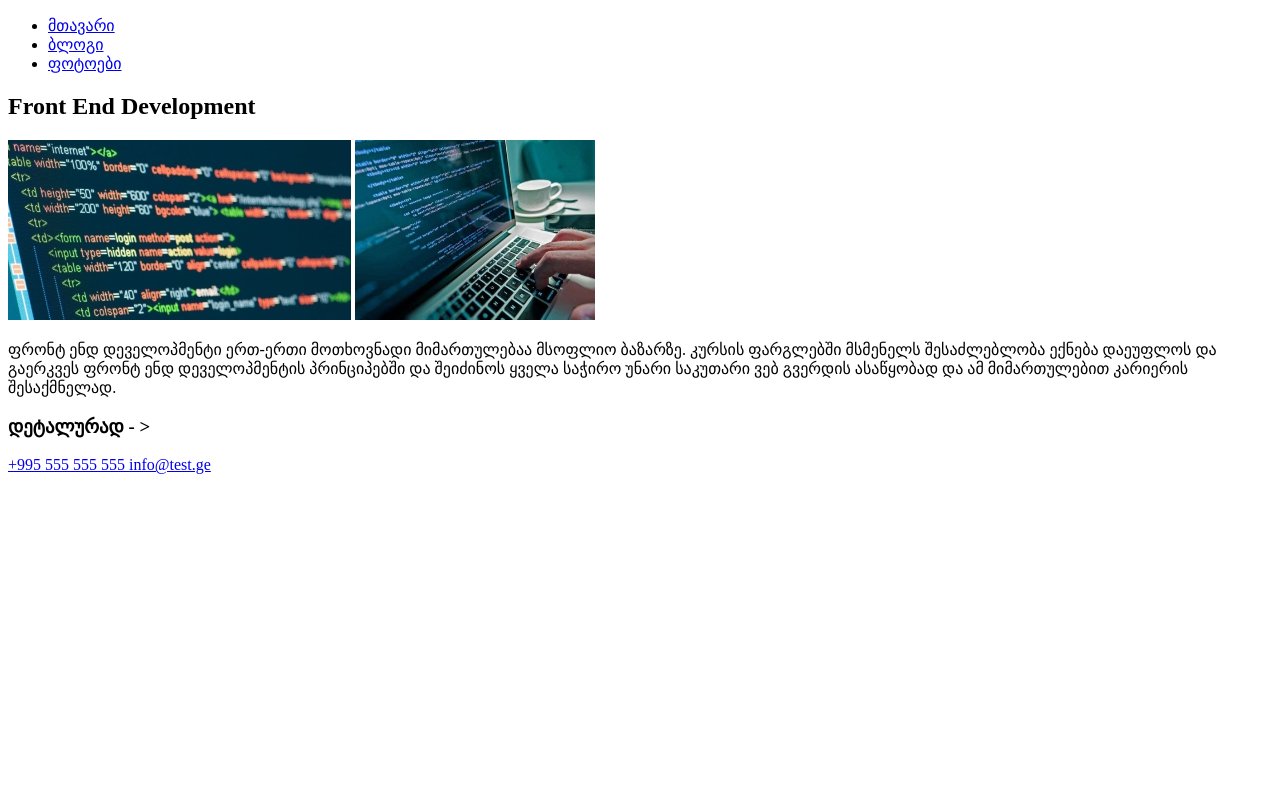
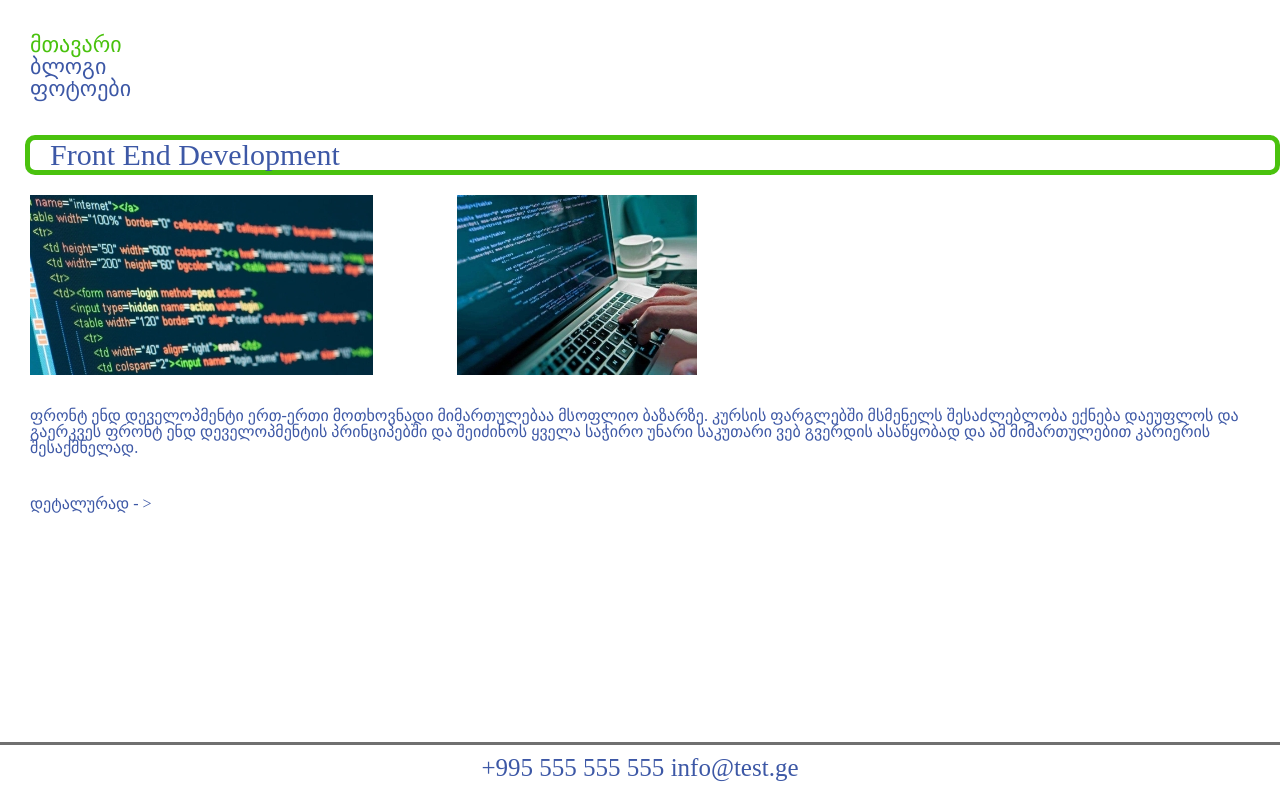
Before and after one commit to giotoda/Homework5, a plain HTML site: page index.html in a window 1280 px wide. Drawn offline with Linux system fonts and the light colour scheme.

Commit message:
add reset.css

```diff
--- a/index.html
+++ b/index.html
@@ -2,13 +2,15 @@
 <html>
     <head>
         <title>Front End Development</title>
+        <link rel="stylesheet" href="reset.css">
+        <link rel="stylesheet" href="style.css">
     </head>
-    <body>
-      <section>
+    <body class="all-coll">
+      <section class="nav-bar">
           <nav>
               <ul>
                   <li>
-                      <a href="#">მთავარი</a>
+                      <a class="a-collor" href="#">მთავარი</a>
                   </li>
                   <li>
                       <a href="#">ბლოგი</a>
@@ -21,15 +23,17 @@
       </section>
       <section>
           <h1>Front End Development</h1>
-          <img src="images/03965029-6f09-4c96-b82b-8c9b2a789d24.jpg" alt="image">
-          <img src="images/Bill-Gates-recommends-these-online-free-resources-to-learn-coding.jpg" alt="image">
-          <p>ფრონტ ენდ დეველოპმენტი ერთ-ერთი მოთხოვნადი მიმართულებაა მსოფლიო ბაზარზე. კურსის ფარგლებში მსმენელს
+          <img class="images" src="images/03965029-6f09-4c96-b82b-8c9b2a789d24.jpg" alt="image">
+          <img class="images" src="images/Bill-Gates-recommends-these-online-free-resources-to-learn-coding.jpg" alt="image">
+          <p class="txt">ფრონტ ენდ დეველოპმენტი ერთ-ერთი მოთხოვნადი მიმართულებაა მსოფლიო ბაზარზე. კურსის ფარგლებში მსმენელს
             შესაძლებლობა ექნება დაეუფლოს და გაერკვეს ფრონტ ენდ დეველოპმენტის პრინციპებში და შეიძინოს ყველა საჭირო
             უნარი საკუთარი ვებ გვერდის ასაწყობად და ამ მიმართულებით კარიერის შესაქმნელად.
             </p>
-          <h3>დეტალურად - ></h3>
+            <a href="#">
+          <h3 class="underline">დეტალურად - ></h3>
+            </a>
       </section>
-      <footer>
+      <footer class="footer-sapce">
           <a href="#" > +995 555 555 555 </a>
           <a href="#" > info@test.ge </a>
 
--- /dev/null
+++ b/reset.css
@@ -0,0 +1,43 @@
+html, body, div, span, applet, object, iframe,
+h1, h2, h3, h4, h5, h6, p, blockquote, pre,
+a, abbr, acronym, address, big, cite, code,
+del, dfn, em, img, ins, kbd, q, s, samp,
+small, strike, strong, sub, sup, tt, var,
+b, u, i, center,
+dl, dt, dd, ol, ul, li,
+fieldset, form, label, legend,
+table, caption, tbody, tfoot, thead, tr, th, td,
+article, aside, canvas, details, embed,
+figure, figcaption, footer, header, hgroup,
+menu, nav, output, ruby, section, summary,
+time, mark, audio, video {
+	margin: 0;
+	padding: 0;
+	border: 0;
+	font-size: 100%;
+	font: inherit;
+	vertical-align: baseline;
+}
+/* HTML5 display-role reset for older browsers */
+article, aside, details, figcaption, figure,
+footer, header, hgroup, menu, nav, section {
+	display: block;
+}
+body {
+	line-height: 1;
+}
+ol, ul {
+	list-style: none;
+}
+blockquote, q {
+	quotes: none;
+}
+blockquote:before, blockquote:after,
+q:before, q:after {
+	content: '';
+	content: none;
+}
+table {
+	border-collapse: collapse;
+	border-spacing: 0;
+}
--- /dev/null
+++ b/style.css
@@ -0,0 +1,46 @@
+a{
+    text-decoration : none;
+    color: #3D58A6;
+}
+.nav-bar{
+    margin-left: 30px;
+    margin-top: 34px;
+    margin-bottom: 35px;
+    font-size: 22px;
+}
+.a-collor{
+    color: #4AC20E;
+}
+.all-coll{
+    color: #3D58A6;
+}
+h1{
+    font-size: 30px;
+    margin-left: 25px;
+    border-style: solid ;
+    border-width: 5px;
+    border-color: #4AC20E;
+    padding-left: 20px;
+    border-radius: 10px;
+    margin-bottom: 20px;
+}
+.images{
+    margin-left: 30px;
+    margin-right: 50px;
+    margin-bottom: 30px;
+}
+.txt{
+    margin-bottom: 40px;
+    margin-left: 30px;
+}
+.underline{
+    margin-left: 30px;
+}
+.footer-sapce{
+text-align: center;
+margin-top: 230px;
+font-size: 25px;
+border-top: 3px solid #707070;
+padding-top: 10px;
+
+}
```
